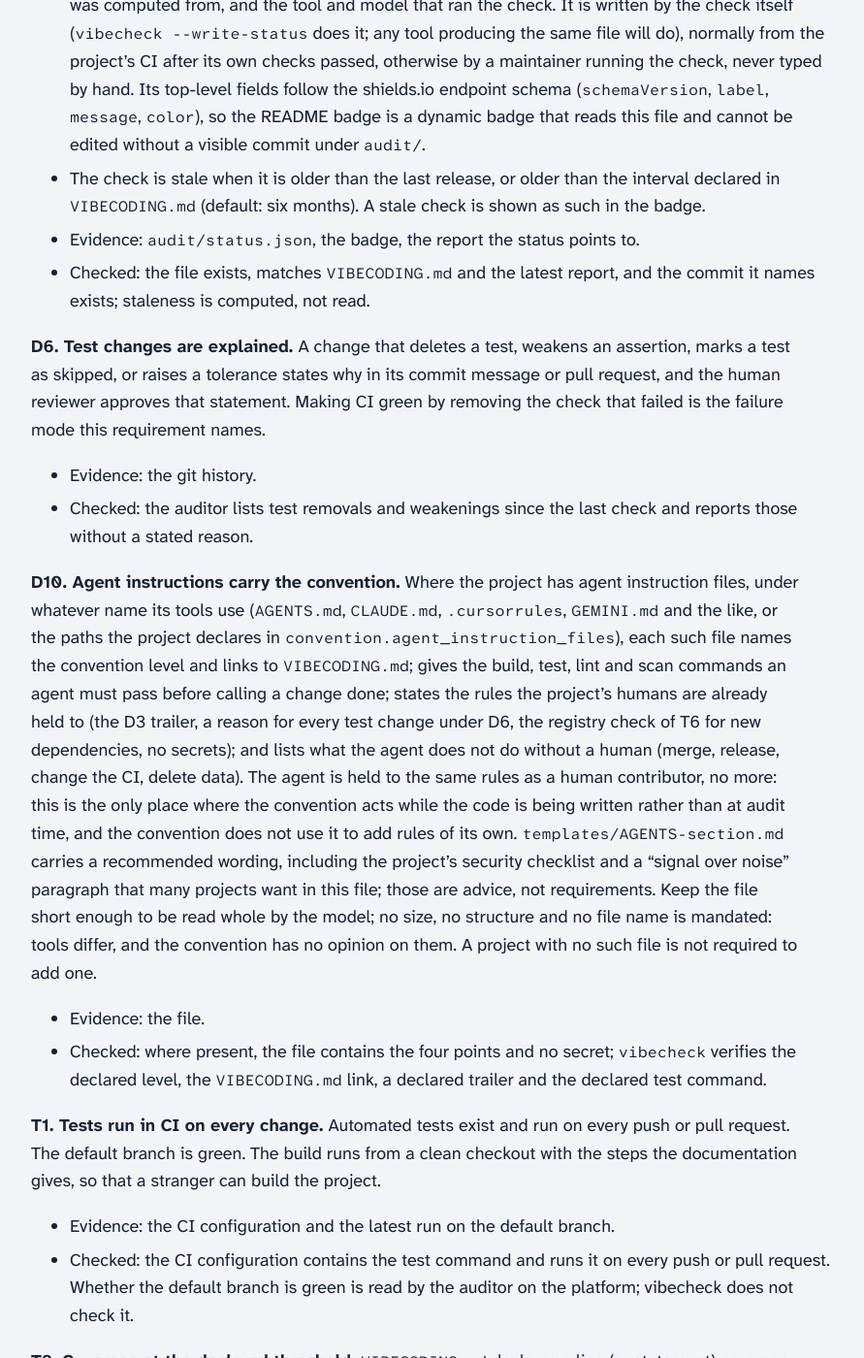
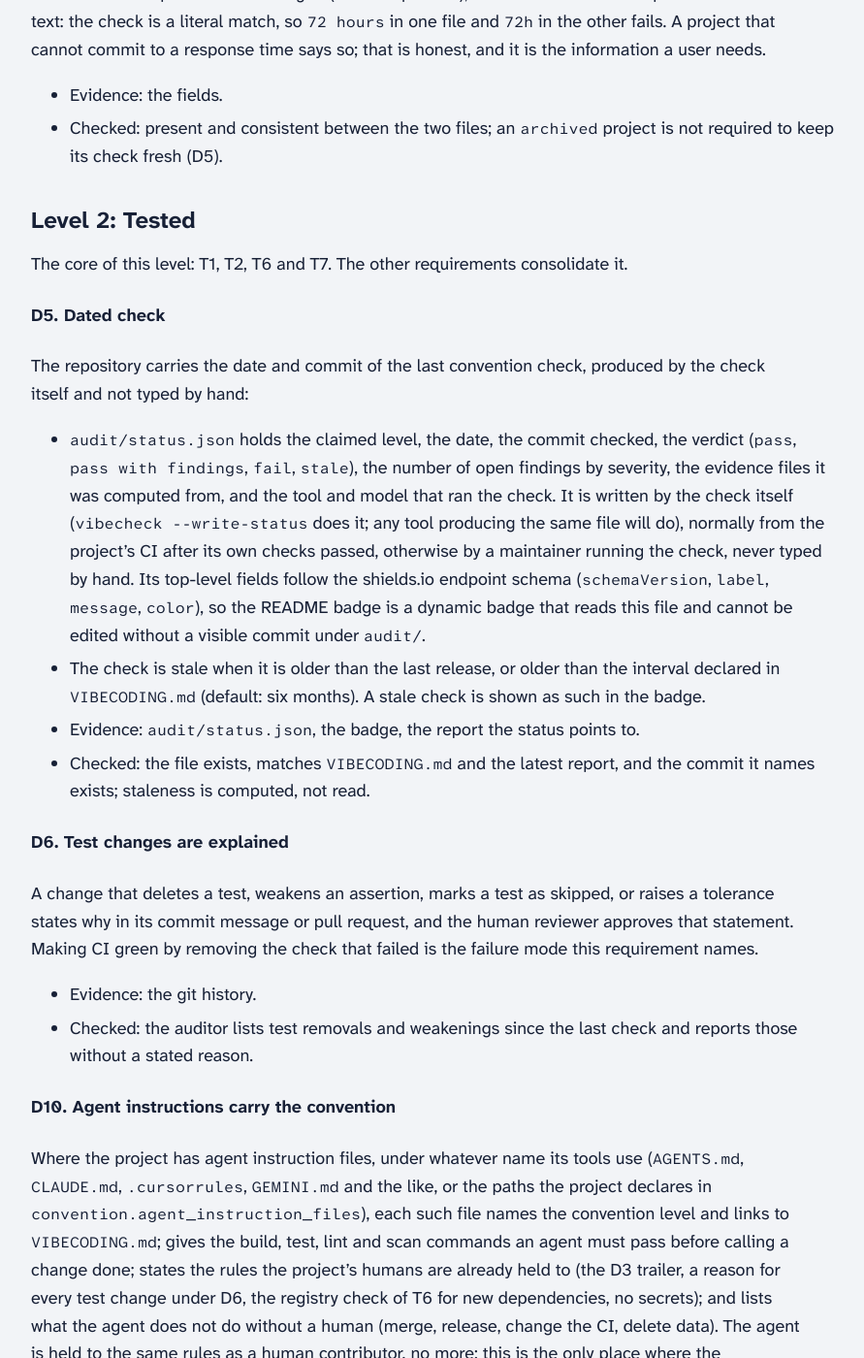
Before and after one commit to ikarys/vibecoding-convention, a Jekyll site: the page built from docs/requirements.md, in a window 1280 px wide and 1400 px high, scrolled down 3562 px. Shown: the whole window at 97% size, without its empty margins (80-971 px from the left). Built offline with Jekyll 4.4.1, drawn with Linux system fonts in a browser that asks for light colours; our own code applies the rules of GitHub Pages for plain Markdown files; some of the changed text lies outside the part shown.

Commit message:
docs(spec): level table, core requirements and anchored headings
The three levels are now one table (You do, It proves, Costs, Fits)
in CONVENTION.md and README.md, readable in a minute. Each level has
a core of three or four requirements, in bold in the Part A table and
listed in convention.yaml (`core`) and docs/requirements.md; the other
requirements consolidate it. Nothing becomes optional: a project that
cannot meet one declares the exception in its VIBECODING.md.

Every requirement in docs/requirements.md is a `#### ID. Title`
heading so the site can link to it. AGENTS.md names the French
translation as a mirror of the English text.

Assisted-by: Claude Code:claude-fable-5-1

```diff
--- a/convention.yaml
+++ b/convention.yaml
@@ -15,6 +15,8 @@ levels:
 severities: [BLOCKER, DOC-WRONG, PAINFUL, MINOR]
 decisions: [fixed, documented, "won't fix", open]
 ai_specific: [D1, D2, D3, D7, D10, A3]
+# The requirements that make a level; the others consolidate it. All are required.
+core: [D2, D3, D4, T1, T2, T6, T7, A2, A3, A4]
 
 requirements:
   - id: D1
--- a/docs/requirements.md
+++ b/docs/requirements.md
@@ -16,13 +16,19 @@ it. Identifiers are stable: a requirement is never renumbered.
 
 ### Level 1: Declared
 
-**D1. README disclosure.** The README has a section, or the badge of D5, that
+The core of this level: D2, D3 and D4. The other requirements consolidate it.
+
+#### D1. README disclosure
+
+The README has a section, or the badge of D5, that
 says the project is wholly or partly written with AI assistance and links to
 `VIBECODING.md`.
 - Evidence: the README section or badge.
 - Checked: the section or badge exists and links to `VIBECODING.md`.
 
-**D2. Declaration file.** The repository root has a `VIBECODING.md` whose
+#### D2. Declaration file
+
+The repository root has a `VIBECODING.md` whose
 front matter uses the [AI-DECLARATION.md](https://github.com/DimwitLabs/AI-DECLARATION.md)
 keys for the degree of AI involvement (`version`, `level`, `processes`, and
 `components` where the project uses it), so that the same information is written once and existing
@@ -48,7 +54,9 @@ repeating those keys. The Declaration file section gives the format. The file st
   (tools named in commit trailers, audit dates in `audit/status.json`,
   thresholds in CI configuration).
 
-**D3. Commit attribution.** Every commit that contains AI-written content
+#### D3. Commit attribution
+
+Every commit that contains AI-written content
 carries a git trailer that names the tool and the model, so that attribution
 can be read by a machine from the history alone. The convention does not pick
 the trailer. The project declares the ones it uses in `VIBECODING.md`
@@ -73,7 +81,9 @@ human-written.
   a threshold. A `Signed-off-by:` naming a model is a failure, and so is an
   attribution trailer other than `Co-Authored-By:` naming no declared model.
 
-**D4. Human review before merge.** No AI-written change reaches the default
+#### D4. Human review before merge
+
+No AI-written change reaches the default
 branch without a human having reviewed it (C2) and approved it. For a team this is a
 reviewed pull request. For a single maintainer this is the maintainer's own
 review of every change, stated in `VIBECODING.md`, and a tool or workflow that
@@ -85,7 +95,9 @@ that produced a change is never its only reviewer.
 - Checked: the policy exists; the history shows no AI-attributed commit merged
   without a human review event where the platform records one.
 
-**D7. Provenance and licence statement.** `VIBECODING.md` states the project
+#### D7. Provenance and licence statement
+
+`VIBECODING.md` states the project
 licence; acknowledges that AI-written parts may not be protected by copyright
 in some jurisdictions and that the maintainers accept this; states that no
 verbatim reproduction of licence-incompatible code was knowingly included; and
@@ -95,7 +107,9 @@ scanning, a human check of long generated blocks).
 - Checked: the statement is present and complete; where a snippet scanner is
   declared, CI runs it and the auditor reads its output.
 
-**D8. Contribution policy.** `CONTRIBUTING.md` states the project's policy for
+#### D8. Contribution policy
+
+`CONTRIBUTING.md` states the project's policy for
 incoming AI-assisted contributions: accepted with disclosure, accepted with
 conditions, or refused. Where accepted, it asks contributors for C1 to C3 of
 Part B: disclosure with the project's trailer, a statement that the diff was
@@ -108,7 +122,9 @@ to other projects follow Part B.
   otherwise); the auditor samples merged pull requests from outside
   contributors for the trailer and a human approval.
 
-**D9. Project status.** `VIBECODING.md` states the project status: `active`,
+#### D9. Project status
+
+`VIBECODING.md` states the project status: `active`,
 `maintenance` (fixes only), or `archived`. For `active` and `maintenance`
 projects that accept security reports, `SECURITY.md` states the time within
 which a report is acknowledged (for example `72h`), and `VIBECODING.md`
@@ -121,7 +137,11 @@ honest, and it is the information a user needs.
 
 ### Level 2: Tested
 
-**D5. Dated check.** The repository carries the date and commit of the last
+The core of this level: T1, T2, T6 and T7. The other requirements consolidate it.
+
+#### D5. Dated check
+
+The repository carries the date and commit of the last
 convention check, produced by the check itself and not typed by hand:
 - `audit/status.json` holds the claimed level, the date, the commit checked,
   the verdict (`pass`, `pass with findings`, `fail`, `stale`), the number of
@@ -141,7 +161,9 @@ convention check, produced by the check itself and not typed by hand:
 - Checked: the file exists, matches `VIBECODING.md` and the latest report,
   and the commit it names exists; staleness is computed, not read.
 
-**D6. Test changes are explained.** A change that deletes a test, weakens an
+#### D6. Test changes are explained
+
+A change that deletes a test, weakens an
 assertion, marks a test as skipped, or raises a tolerance states why in its
 commit message or pull request, and the human reviewer approves that
 statement. Making CI green by removing the check that failed is the failure
@@ -150,7 +172,9 @@ mode this requirement names.
 - Checked: the auditor lists test removals and weakenings since the last
   check and reports those without a stated reason.
 
-**D10. Agent instructions carry the convention.** Where the project has agent
+#### D10. Agent instructions carry the convention
+
+Where the project has agent
 instruction files, under whatever name its tools use (`AGENTS.md`, `CLAUDE.md`,
 `.cursorrules`, `GEMINI.md` and the like, or the paths the project declares in
 `convention.agent_instruction_files`), each such file names the convention level and links to
@@ -174,7 +198,9 @@ required to add one.
   `vibecheck` verifies the declared level, the `VIBECODING.md` link, a
   declared trailer and the declared test command.
 
-**T1. Tests run in CI on every change.** Automated tests exist and run on every
+#### T1. Tests run in CI on every change
+
+Automated tests exist and run on every
 push or pull request. The default branch is green. The build runs from a clean
 checkout with the steps the documentation gives, so that a stranger can build
 the project.
@@ -183,7 +209,9 @@ the project.
   every push or pull request. Whether the default branch is green is read by
   the auditor on the platform; vibecheck does not check it.
 
-**T2. Coverage at the declared threshold.** `VIBECODING.md` declares a line (or
+#### T2. Coverage at the declared threshold
+
+`VIBECODING.md` declares a line (or
 statement) coverage threshold and the tool that measures it. The measured
 coverage is at or above the threshold. The recommended threshold for software
 used in production is 80 %. A lower threshold is allowed and must be
@@ -195,7 +223,9 @@ explained in one sentence.
   the threshold (lcov: LH/LF; cobertura: line-rate; cargo-llvm-cov summary or
   JSON; otherwise the last percentage in the text).
 
-**T3. Tests assert behaviour.** Tests check results, not only that the code ran.
+#### T3. Tests assert behaviour
+
+Tests check results, not only that the code ran.
 No test is skipped or disabled without a comment giving the reason. A failing
 test means the software is wrong, not that the test is flaky. Every change of
 behaviour lands with the test that covers it, in the same change. Test-driven
@@ -210,20 +240,26 @@ convention checks the result, not the order in which it was written.
   changes since the last check that landed without a test. The report says
   which tests were read.
 
-**T4. End-to-end tests for user-facing software.** Software with a user
+#### T4. End-to-end tests for user-facing software
+
+Software with a user
 interface, an API or a command line has tests that exercise its main user
 journeys end to end, against real dependencies or declared stand-ins.
 - Evidence: the e2e suite and the journeys it covers, listed in the test
   directory or the docs.
 - Checked: the main journeys named in the documentation have a test.
 
-**T5. Lint and format enforced.** A linter and a formatter run in CI and fail
+#### T5. Lint and format enforced
+
+A linter and a formatter run in CI and fail
 the build on warnings, or the exceptions are listed in the configuration with
 a reason.
 - Evidence: CI configuration, lint configuration.
 - Checked: the CI step exists and the default branch passes it.
 
-**T6. Dependency hygiene and provenance.** Lockfiles are committed.
+#### T6. Dependency hygiene and provenance
+
+Lockfiles are committed.
 Dependencies are checked for known vulnerabilities and for licence
 compatibility in CI or before every release. Every new dependency is checked
 against the registry before merge, by a tool, an agent or a human: it exists
@@ -244,7 +280,9 @@ the hallucinated name, leaves nothing to measure once it is in the lockfile.
   dependencies added since the last check and reports those without a recorded
   check.
 
-**T7. Secrets and static analysis.** A secrets scanner runs in CI on every
+#### T7. Secrets and static analysis
+
+A secrets scanner runs in CI on every
 change, so that no secret reaches the default branch unnoticed. Running the
 same scanner as a pre-commit hook catches the secret before it enters the
 history at all and is recommended; the convention does not require it, since
@@ -265,7 +303,9 @@ the known classes be looked for by a tool, every time.
   tree for secrets with its built-in scanner and notes, without failing,
   whether a pre-commit hook runs the scanner too.
 
-**T8. Maintainability signals.** The project declares a tool and thresholds for
+#### T8. Maintainability signals
+
+The project declares a tool and thresholds for
 at least: code duplication, function complexity (cyclomatic or cognitive),
 function length, file length, and leftover markers (`TODO`, `FIXME`, `XXX`,
 placeholder text, commented-out code blocks) in delivered code. Where the
@@ -289,7 +329,9 @@ directions; the signal-over-noise judgement belongs to A1.
   writes `evidence.maintainability`, which vibecheck records in the status file
   for the agents.
 
-**T9. Dependency freshness.** A model proposes the library versions and APIs
+#### T9. Dependency freshness
+
+A model proposes the library versions and APIs
 it memorised, not today's, so an AI-written project is behind from its first
 day and falls further behind at every regeneration. The rule is not "always
 the latest" but "no unjustified lag". Three moments:
@@ -319,7 +361,11 @@ database stays without such an exception.
 
 ### Level 3: Audited
 
-**A1. Architecture review.** A versioned report assesses whether the software
+The core of this level: A2, A3 and A4. The other requirements consolidate it.
+
+#### A1. Architecture review
+
+A versioned report assesses whether the software
 is built to be used, not only to demonstrate. It covers module boundaries,
 error handling, configuration, persistence and migrations, observability,
 failure modes, test strategy, and agreement with the architecture documents of
@@ -342,7 +388,9 @@ structural change, as the declaration states.
 - Checked: the report exists for the current minor version; every finding has
   a decision (Findings and decisions).
 
-**A2. Security audit.** The repository has a `SECURITY.md` with a disclosure
+#### A2. Security audit
+
+The repository has a `SECURITY.md` with a disclosure
 contact, the response time of D9, and a threat model that names the known
 vulnerability classes relevant to this kind of software (from the OWASP Top
 10, the CWE Top 25, or the ecosystem's own list) and, for each, the tool rule
@@ -362,7 +410,9 @@ versioned report.
   software holds none; the scans of T6 and T7 ran;
   each finding names how it was confirmed; findings have decisions.
 
-**A3. Blind usability test.** When the software has user documentation and is
+#### A3. Blind usability test
+
+When the software has user documentation and is
 meant to be used by people other than its authors (libraries, command-line
 tools, APIs, applications), a tester with no access to the source code, human
 or AI, uses it from the documentation alone to build or do something real,
@@ -383,7 +433,9 @@ the Report format section.
   says one is required at each minor; every finding has a decision; the report
   states how blindness was enforced.
 
-**A4. Audit index.** `audit/README.md` lists every report: date, commit, kind,
+#### A4. Audit index
+
+`audit/README.md` lists every report: date, commit, kind,
 tool and model that produced it, human who commissioned and read it, verdict,
 number of open findings. The table may carry more columns, in any order;
 vibecheck finds the ones it needs by their header. Reports are not rewritten
@@ -395,7 +447,9 @@ after the fact. Decisions are appended.
   report named by `audit/status.json` is one of them; a report edited after
   its first commit is a warning (a correction must say so in its commit).
 
-**A5. Release rule.** No release is published with an open finding of
+#### A5. Release rule
+
+No release is published with an open finding of
 severity `BLOCKER` or `DOC-WRONG` (Findings and decisions) in any audit report of the
 current minor version. Each release names, in its notes or tag message, the
 human maintainer who approved it; that person is listed in `VIBECODING.md`.
@@ -405,7 +459,9 @@ human maintainer who approved it; that person is listed in `VIBECODING.md`.
   open); the tag message or the release notes section for that version must
   name a declared maintainer.
 
-**A6. Validated architecture documents.** The repository has an architecture
+#### A6. Validated architecture documents
+
+The repository has an architecture
 overview (`ARCHITECTURE.md` or a docs page) naming the components, the data
 flow, the main invariants and the known weak points, and decision records for
 the structural choices, kept where the overview says (`docs/adr/` when it
@@ -421,7 +477,9 @@ checks that the description is true.
   a validation line, or validated before the last structural change it
   describes, is a finding.
 
-**A7. Mutation score (recommended).** The project runs a mutation testing tool
+#### A7. Mutation score (recommended)
+
+The project runs a mutation testing tool
 on its core modules and declares the score and its threshold in
 `VIBECODING.md`. Mutation testing measures whether the tests fail when the
 code is changed, which is the objective form of T3. It is recommended rather
@@ -432,7 +490,9 @@ than required because tooling is uneven across languages.
   runs the tool and writes the evidence file; vibecheck reads it and compares
   the figure to the threshold.
 
-**A8. Tooling configuration is code.** Everything that executes with access to
+#### A8. Tooling configuration is code
+
+Everything that executes with access to
 the repository or the developers' machines is versioned, reviewed like code
 and pinned: agent instruction files (`AGENTS.md`, `CLAUDE.md`, `.cursorrules`
 and the like), agent skills, hooks and plugins, CI actions and workflows,
@@ -456,14 +516,18 @@ the evidence is the contribution itself, and the receiving maintainer checks
 it. A project under Part A asks for C1 to C3 in its pull request template
 (D8); a project that has never heard of the convention can still read them.
 
-**C1. Disclosure.** The pull request or report says that AI assisted in
+#### C1. Disclosure
+
+The pull request or report says that AI assisted in
 writing it, with the tool and model, in its text and, for commits, as the
 trailer the target project expects; when the project expresses no preference,
 the D3 defaults apply. A contribution with AI-written content and no
 disclosure is dishonest, whatever its quality.
 - Evidence: the description and the commit trailers.
 
-**C2. Understood.** The contributor has gone through the whole diff and
+#### C2. Understood
+
+The contributor has gone through the whole diff and
 can say, for each change, what it does, why it is there and what it affects.
 Understanding the change is required; reading every line and understanding
 every construct of the language is not: a
@@ -475,7 +539,9 @@ How the description was written does not matter; that it is true does.
   ask what a change does and why; an answer that does not match the diff
   shows the statement was false, and the project may close the contribution.
 
-**C3. Complete.** A change of behaviour comes with the tests that cover it and
+#### C3. Complete
+
+A change of behaviour comes with the tests that cover it and
 with the documentation it affects, in the same pull request. The description
 says what was run (tests, lint, the software itself) and shows the result.
 For a bug report: the contributor reproduced the bug and gives the exact steps,
@@ -485,7 +551,9 @@ describes a vulnerability a model imagined is the single most damaging form of
 slop, and it is what closed curl's bug bounty.
 - Evidence: the diff, the description, the report.
 
-**C4. Scope and policy.** The contributor has read the target project's
+#### C4. Scope and policy
+
+The contributor has read the target project's
 contribution guide and its AI policy and follows them; a project that refuses
 AI-assisted contributions receives none. One change per pull request. No
 unsolicited generated changes sent across many repositories (typo sweeps,
@@ -493,7 +561,9 @@ unsolicited generated changes sent across many repositories (typo sweeps,
 - Evidence: the description names the guide; the contributor's recent
   activity shows no mass sending.
 
-**C5. Follow-up.** The contributor answers review themselves, within the time
+#### C5. Follow-up
+
+The contributor answers review themselves, within the time
 the project expects, and does not hand the thread to a model that has not seen
 the review. An AI-assisted contribution whose author does not answer may be
 closed without discussion; the convention says this is legitimate, so that
```
Also changed, not shown: AGENTS.md (+4 -1 lines), CONVENTION.md (+21 -16 lines), docs/rationale.md (+9 -0 lines), README.md.
